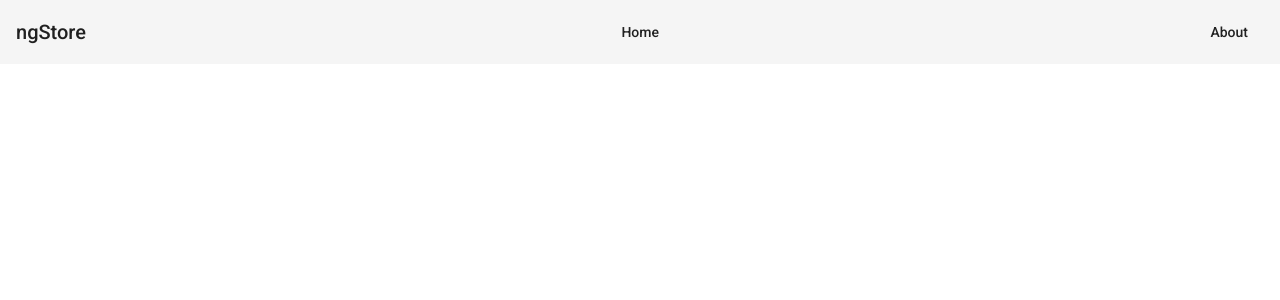
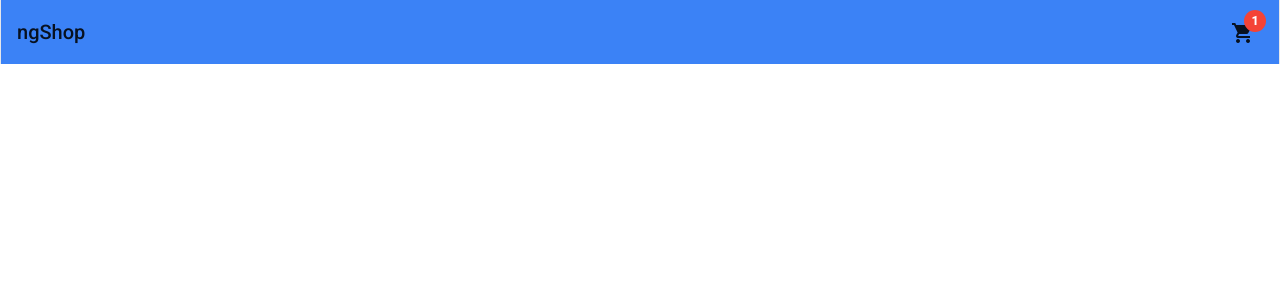
Before and after one commit to KabeloM06/NgShop, an Angular app: page / in a window 1280 px wide. Shown: the top 300 px of the page. Built offline with nearby package versions, Linux system fonts and the light colour scheme.

Commit message:
completed cart menu template

```diff
--- a/angular.json
+++ b/angular.json
@@ -103,5 +103,8 @@
         }
       }
     }
+  },
+  "cli": {
+    "analytics": false
   }
 }
--- a/src/app/app.component.html
+++ b/src/app/app.component.html
@@ -1,10 +1 @@
-<mat-toolbar class="justify-between">
-  <a>
-    ngStore
-  </a>
-  <button mat-button routerLink="/">Home</button>
-  <button mat-button routerLink="/about">About</button>
-
-</mat-toolbar>
-
-<router-outlet></router-outlet>
+<app-header></app-header>
--- a/src/app/components/header/header.component.html
+++ b/src/app/components/header/header.component.html
@@ -0,0 +1,54 @@
+<mat-toolbar class="mx-auto border-x justify-between bg-blue-500">
+    <a routerLink="home">ngShop</a>
+    <button mat-icon-button [matMenuTriggerFor]="menu">
+        <mat-icon [matBadge]="1" matBadgeColor="warn">shopping_cart</mat-icon>
+    </button>
+    <mat-menu #menu="matMenu">
+        <div class="p-3 divide-y divide-solid">
+            <div class="pb-3 flex justify-between">
+                <span class="mr-16">
+                    1 Item
+                </span>
+                <a routerLink="cart">View Cart</a>
+            </div>
+            <div class="py-3 px-1">
+                <div class="flex justify-between font-light mb-2">
+                    <span>T-Shirt x 1</span>
+                    <span class="font-bold">
+                        {{' 150' | currency: 'zar'}}
+                    </span>
+
+                </div>
+                <div class="flex justify-between font-light mb-2">
+                    <span>T-Shirt x 1</span>
+                    <span class="font-bold">
+                        {{' 150' | currency: 'zar'}}
+                    </span>
+
+                </div>
+                <div class="flex justify-between font-light mb-2">
+                    <span>T-Shirt x 1</span>
+                    <span class="font-bold">
+                        {{' 150' | currency: 'zar'}}
+                    </span>
+
+                </div>
+                <hr>
+                <div class="flex justify-between py-3 font-light">
+                    Total:
+                    <span class="font-bold">{{'450' | currency:'zar'}}</span>
+                </div>
+
+                <div class="pt-3 flex justify-between">
+                    <button class="bg-rose-600 text-white rounded-full w-9 h-9">
+                        <mat-icon>remove_shopping_cart</mat-icon>
+                    </button>
+                    <button routerLink="cart" class="bg-green-600 text-white rounded-full w-9 h-9">
+                        <mat-icon>shopping_cart</mat-icon>
+                    </button>
+                </div>
+            </div>
+
+        </div>
+    </mat-menu>
+</mat-toolbar>
--- a/src/styles.css
+++ b/src/styles.css
@@ -3,6 +3,5 @@
 @tailwind components;
 @tailwind utilities;
 
-
 html, body { height: 100%; }
 body { margin: 0; font-family: Roboto, "Helvetica Neue", sans-serif; }
```
